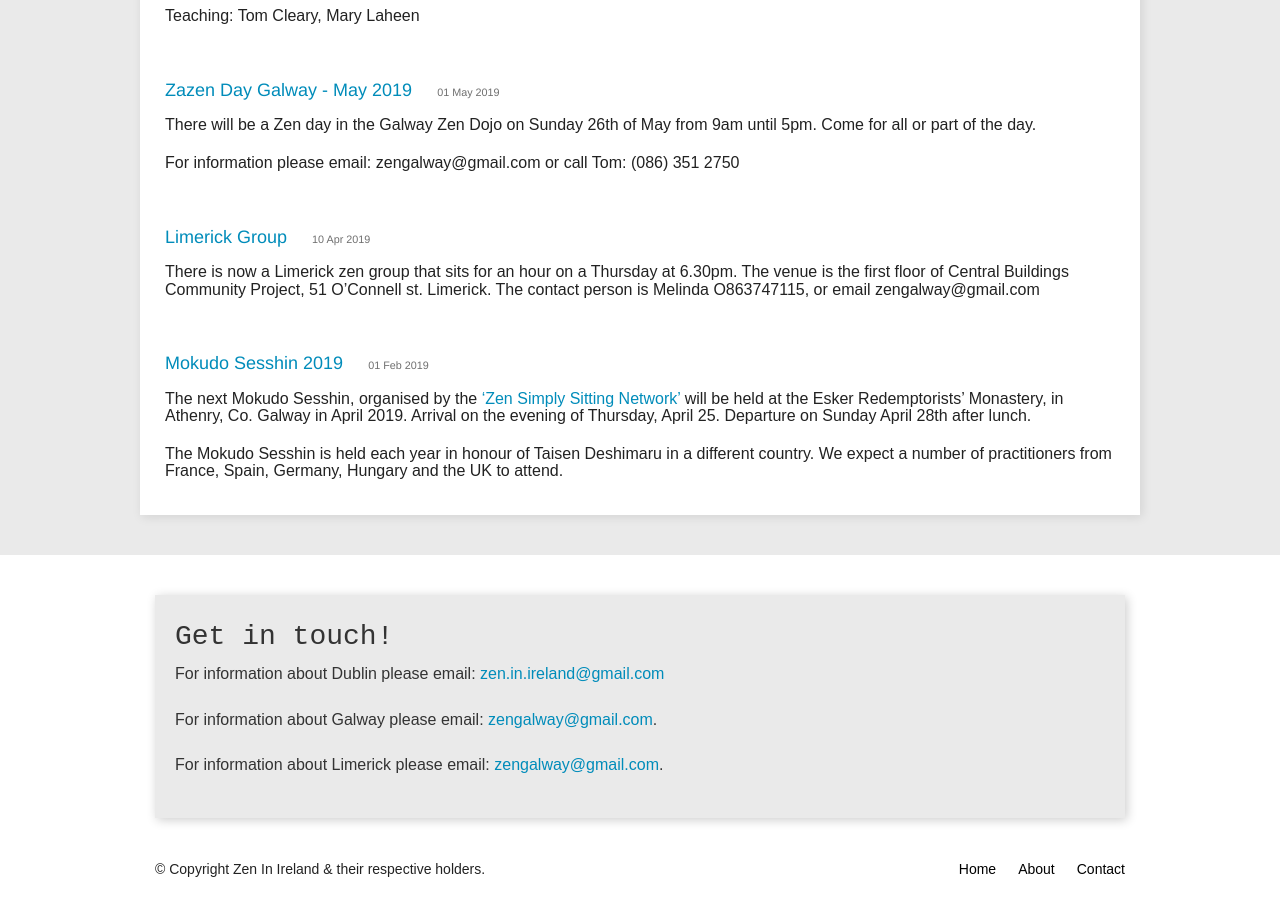
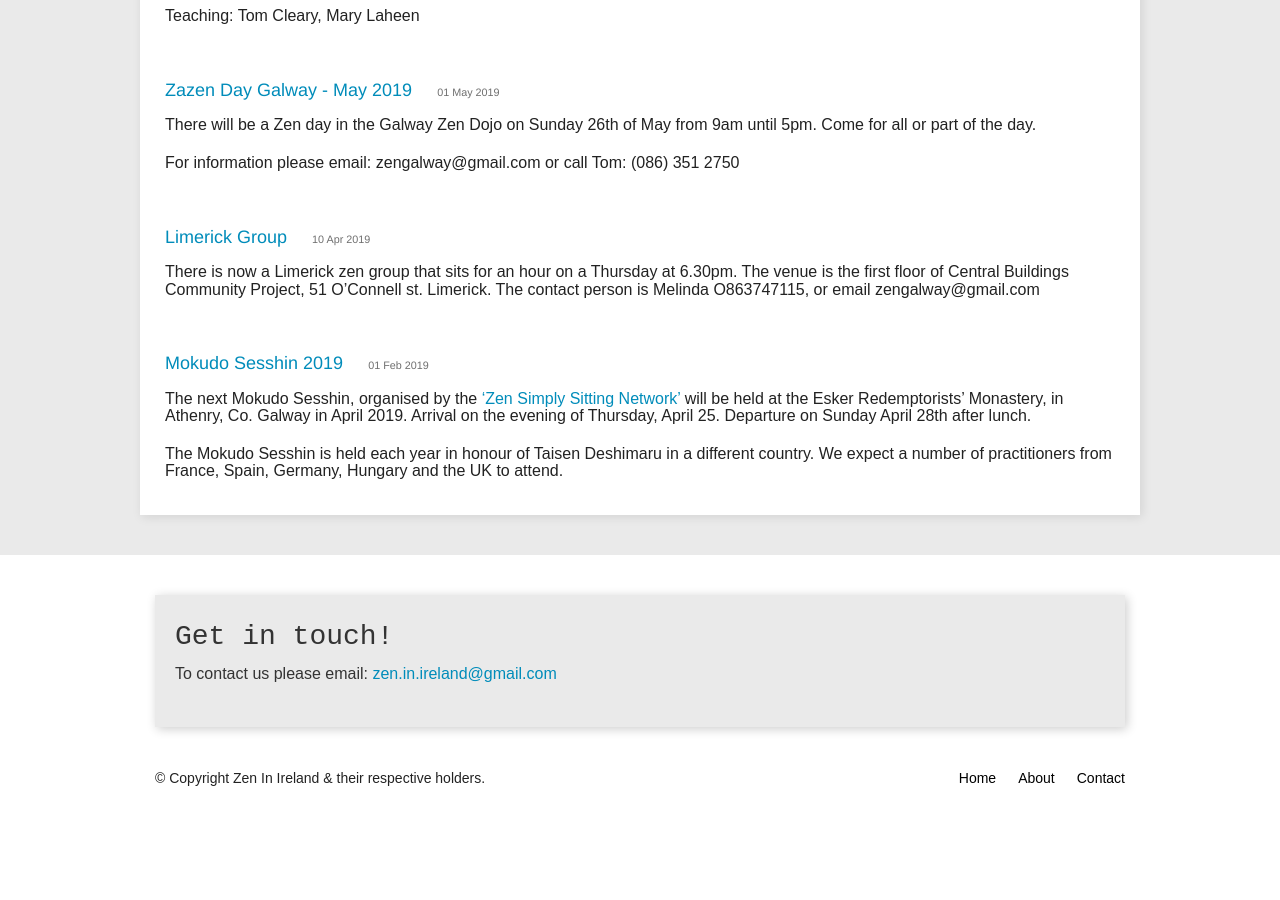
Before and after one commit to zen-ireland/zenireland.github.io, a Jekyll site: the page built from index.html, in a window 1280 px wide and 900 px high, scrolled down 17030 px. Built offline with Jekyll 4.4.1, drawn with Linux system fonts in a browser that asks for light colours; after the commit the page ends 17839 px from its top, so only the background shows below that.

Commit message:
update email

```diff
--- a/_layouts/default.html
+++ b/_layouts/default.html
@@ -81,9 +81,7 @@ fjs.parentNode.insertBefore(js, fjs);
       <div class="row">
         <div class="large-12 columns" id="contact">
           <h4>Get in touch!</h4>
-          <p>For information about Dublin please email: <script type="text/javascript">var a = new Array('.com','zen.in.','ireland@gmail', '?', 'subject=Dublin Zendo');document.write("<a href='mailto:"+a[1]+a[2]+a[0]+a[3]+a[4]+"'>"+a[1]+a[2]+a[0]+"</a>");</script></p>
-          <p> For information about Galway please email: <script type="text/javascript">var a = new Array('.com','zengalway','@gmail', '?', 'subject=Galway Zendo');document.write("<a href='mailto:"+a[1]+a[2]+a[0]+a[3]+a[4]+"'>"+a[1]+a[2]+a[0]+"</a>");</script>.
-          <p> For information about Limerick please email: <script type="text/javascript">var a = new Array('.com','zengalway','@gmail', '?', 'subject=Limerick Zendo');document.write("<a href='mailto:"+a[1]+a[2]+a[0]+a[3]+a[4]+"'>"+a[1]+a[2]+a[0]+"</a>");</script>.
+          <p>To contact us please email: <script type="text/javascript">var a = new Array('.com','zen.in.','ireland@gmail', '?', 'subject=Dublin Zendo');document.write("<a href='mailto:"+a[1]+a[2]+a[0]+a[3]+a[4]+"'>"+a[1]+a[2]+a[0]+"</a>");</script></p>
           </p>
         </div>
       </div>
```
